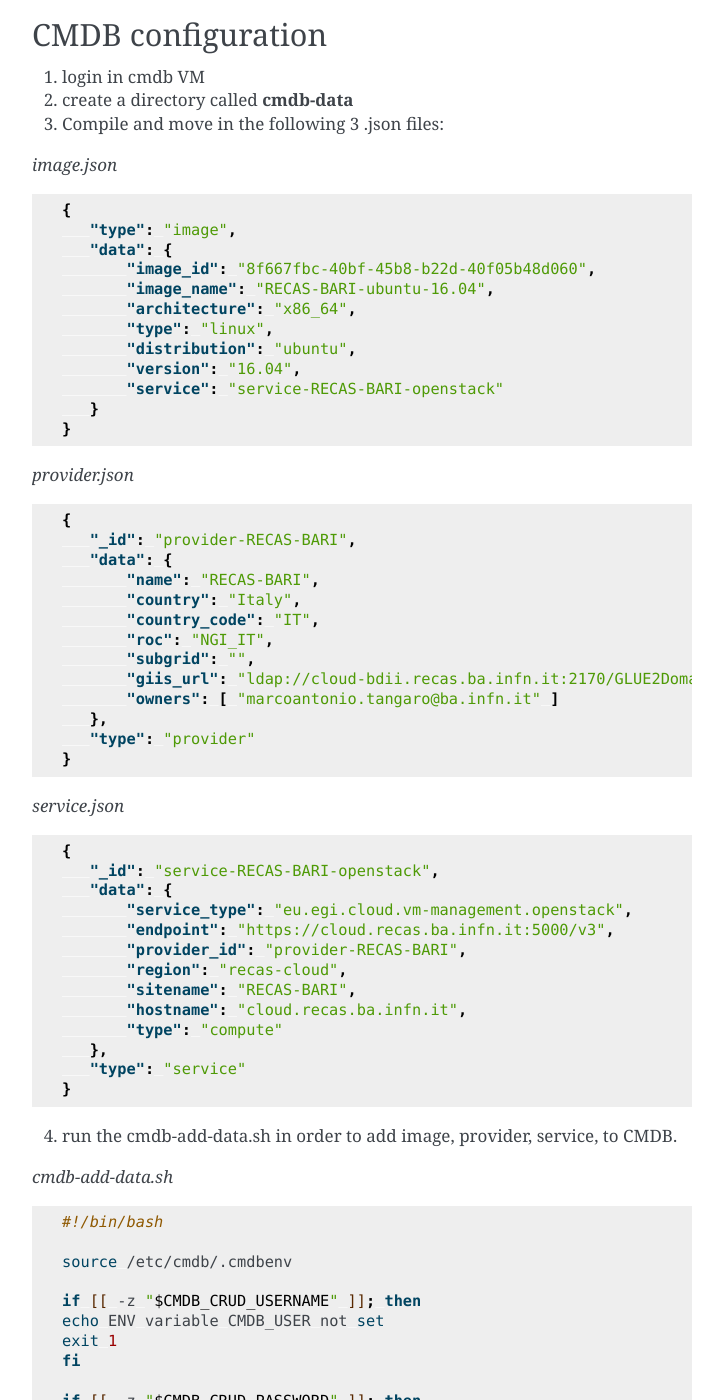
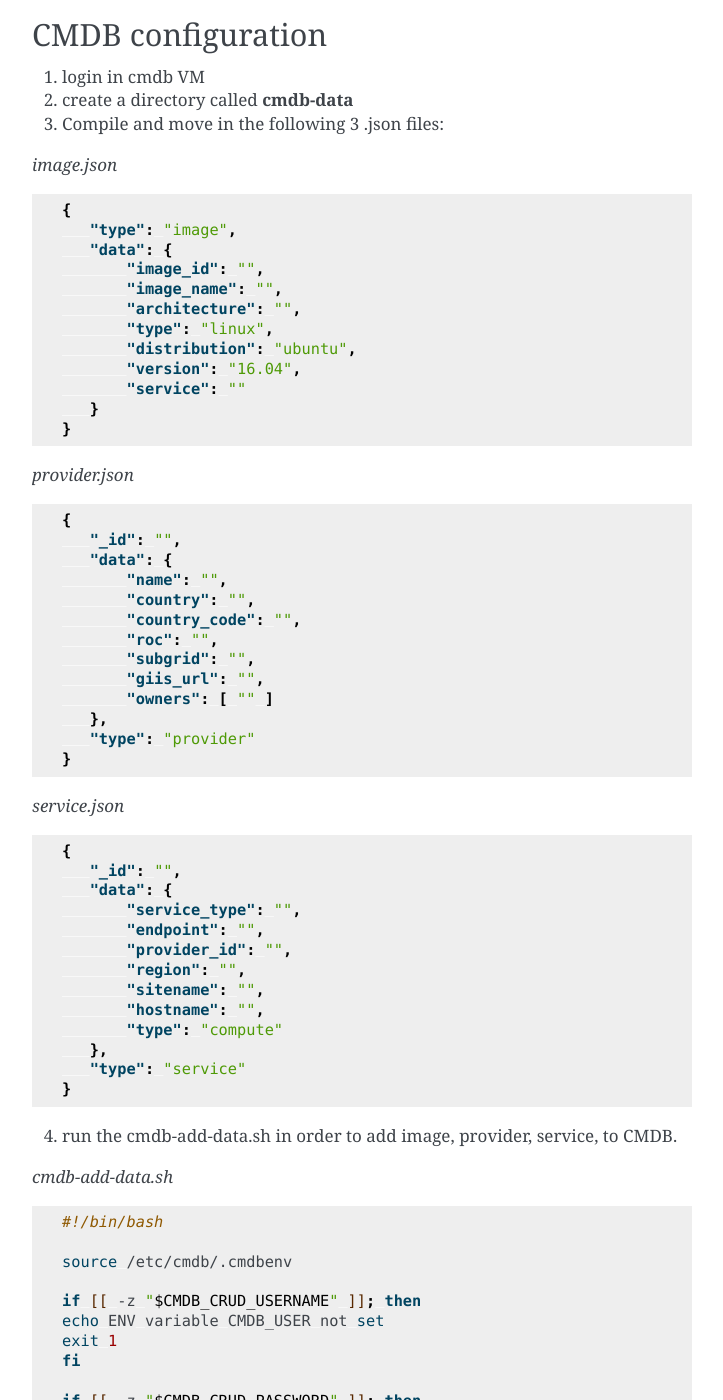
Before and after one commit to pmandreoli/Documentation, a Sphinx documentation site: the page built from source/CMDB_IN_CONF.rst, in a window 1280 px wide and 1400 px high, scrolled down 541 px. Shown: the whole window, without its empty margins (388-1111 px from the left). Built offline with Sphinx 7.4.7, drawn with Linux system fonts in a browser that asks for light colours.

Commit message:
fix_typo

```diff
--- a/source/CMDB_IN_CONF.rst
+++ b/source/CMDB_IN_CONF.rst
@@ -36,13 +36,13 @@ CMDB configuration
   {
      "type": "image",
      "data": {
-         "image_id": "8f667fbc-40bf-45b8-b22d-40f05b48d060",
-         "image_name": "RECAS-BARI-ubuntu-16.04",
-         "architecture": "x86_64",
+         "image_id": "",
+         "image_name": "",
+         "architecture": "",
          "type": "linux",
          "distribution": "ubuntu",
          "version": "16.04",
-         "service": "service-RECAS-BARI-openstack"
+         "service": ""
      }
   }
 
@@ -52,15 +52,15 @@ CMDB configuration
 .. code:: json
 
    {
-      "_id": "provider-RECAS-BARI",
+      "_id": "",
       "data": {
-          "name": "RECAS-BARI",
-          "country": "Italy",
-          "country_code": "IT",
-          "roc": "NGI_IT",
+          "name": "",
+          "country": "",
+          "country_code": "",
+          "roc": "",
           "subgrid": "",
-          "giis_url": "ldap://cloud-bdii.recas.ba.infn.it:2170/GLUE2DomainID=RECAS-BARI,o=glue",
-          "owners": [ "marcoantonio.tangaro@ba.infn.it" ]
+          "giis_url": "",
+          "owners": [ "" ]
       },
       "type": "provider"
    }
@@ -71,14 +71,14 @@ CMDB configuration
 .. code:: json
 
    {
-      "_id": "service-RECAS-BARI-openstack",
+      "_id": "",
       "data": {
-          "service_type": "eu.egi.cloud.vm-management.openstack",
-          "endpoint": "https://cloud.recas.ba.infn.it:5000/v3",
-          "provider_id": "provider-RECAS-BARI",
-          "region": "recas-cloud",
-          "sitename": "RECAS-BARI",
-          "hostname": "cloud.recas.ba.infn.it",
+          "service_type": "",
+          "endpoint": "",
+          "provider_id": "",
+          "region": "",
+          "sitename": "",
+          "hostname": "",
           "type": "compute"
       },
       "type": "service"
```
